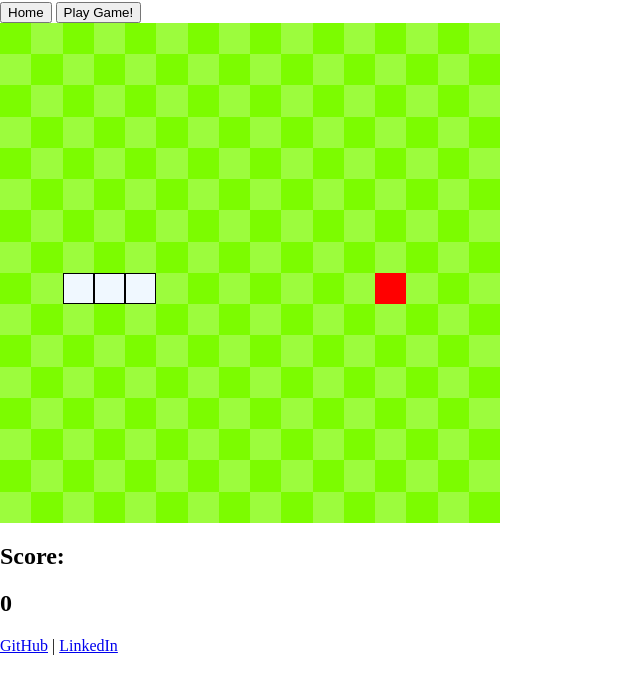
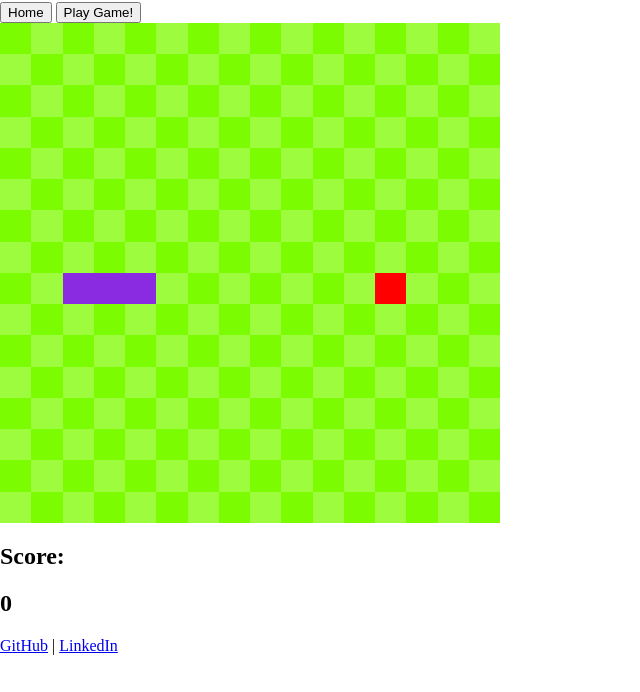
Before and after one commit to kalenluciano/project_one, a plain HTML site: page game-play.html in a window 1280 px wide. Shown: the part 78-770 px from the top of the page, without its empty margins (0-640 px from the left). Drawn offline with Linux system fonts and the light colour scheme.

Commit message:
Changed the colors of the game board elements

```diff
--- a/style.css
+++ b/style.css
@@ -20,8 +20,7 @@ body, html {
 }
 
 .snake {
-    border: 1px solid black;
-    background-color: aliceblue;
+    background-color: blueviolet;
 }
 
 .apple {
```
